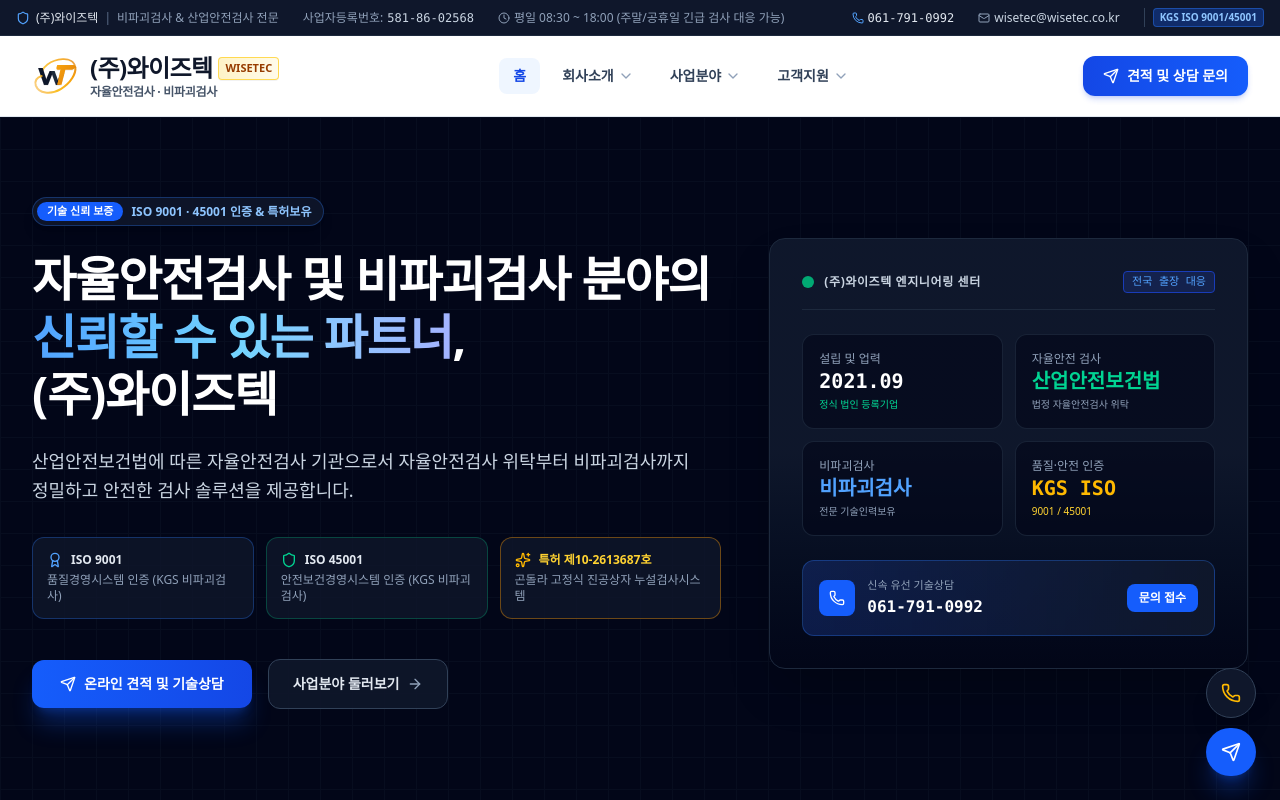
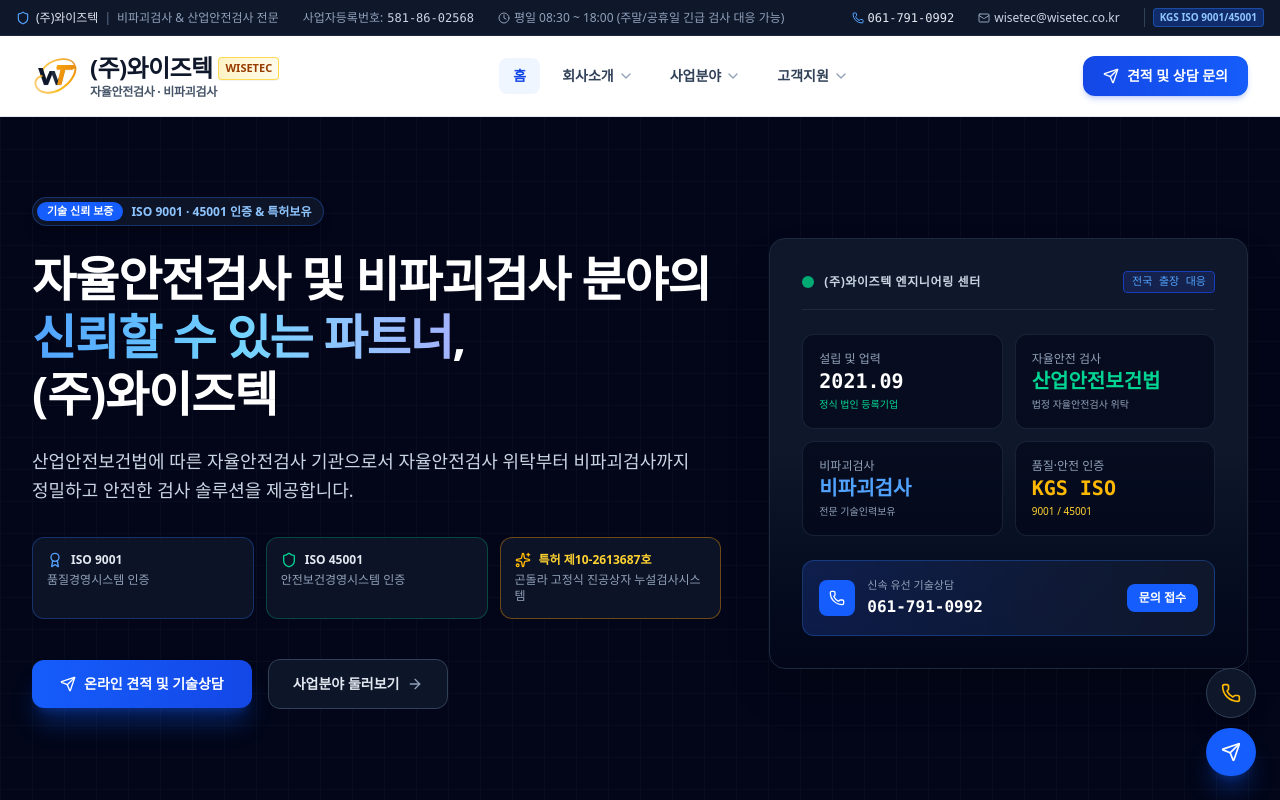
Before and after one commit to city4900-cmyk/wisetec02, a React (Vite) app: page / in a window 1280 px wide. Shown: the top 800 px of the page. Built offline with nearby package versions, Linux system fonts and the light colour scheme; a web font is replaced by a local one.

Commit message:
refactor: update certification descriptions
Simplify ISO certification labels by removing redundant text for cleaner UI presentation.

```diff
--- a/src/views/HomeView.tsx
+++ b/src/views/HomeView.tsx
@@ -100,7 +100,7 @@
                     <Award className="w-4 h-4" />
                     <span className="text-xs font-bold text-slate-200">ISO 9001</span>
                   </div>
-                  <div className="text-xs text-slate-400">품질경영시스템 인증 (KGS 비파괴검사)</div>
+                  <div className="text-xs text-slate-400">품질경영시스템 인증</div>
                 </div>
 
                 <div
@@ -114,7 +114,7 @@
                     <Shield className="w-4 h-4" />
                     <span className="text-xs font-bold text-slate-200">ISO 45001</span>
                   </div>
-                  <div className="text-xs text-slate-400">안전보건경영시스템 인증 (KGS 비파괴검사)</div>
+                  <div className="text-xs text-slate-400">안전보건경영시스템 인증</div>
                 </div>
 
                 <div
```
